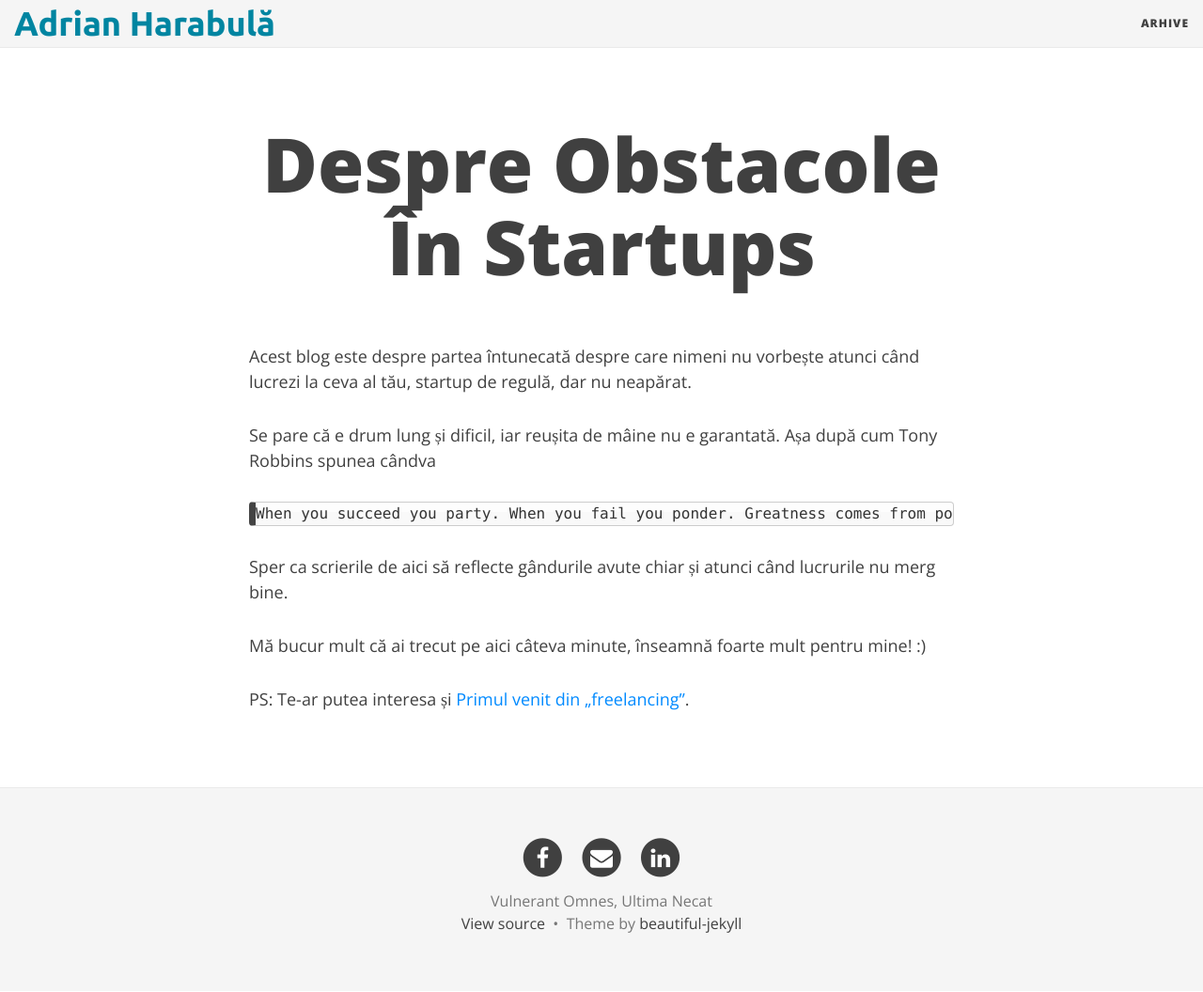
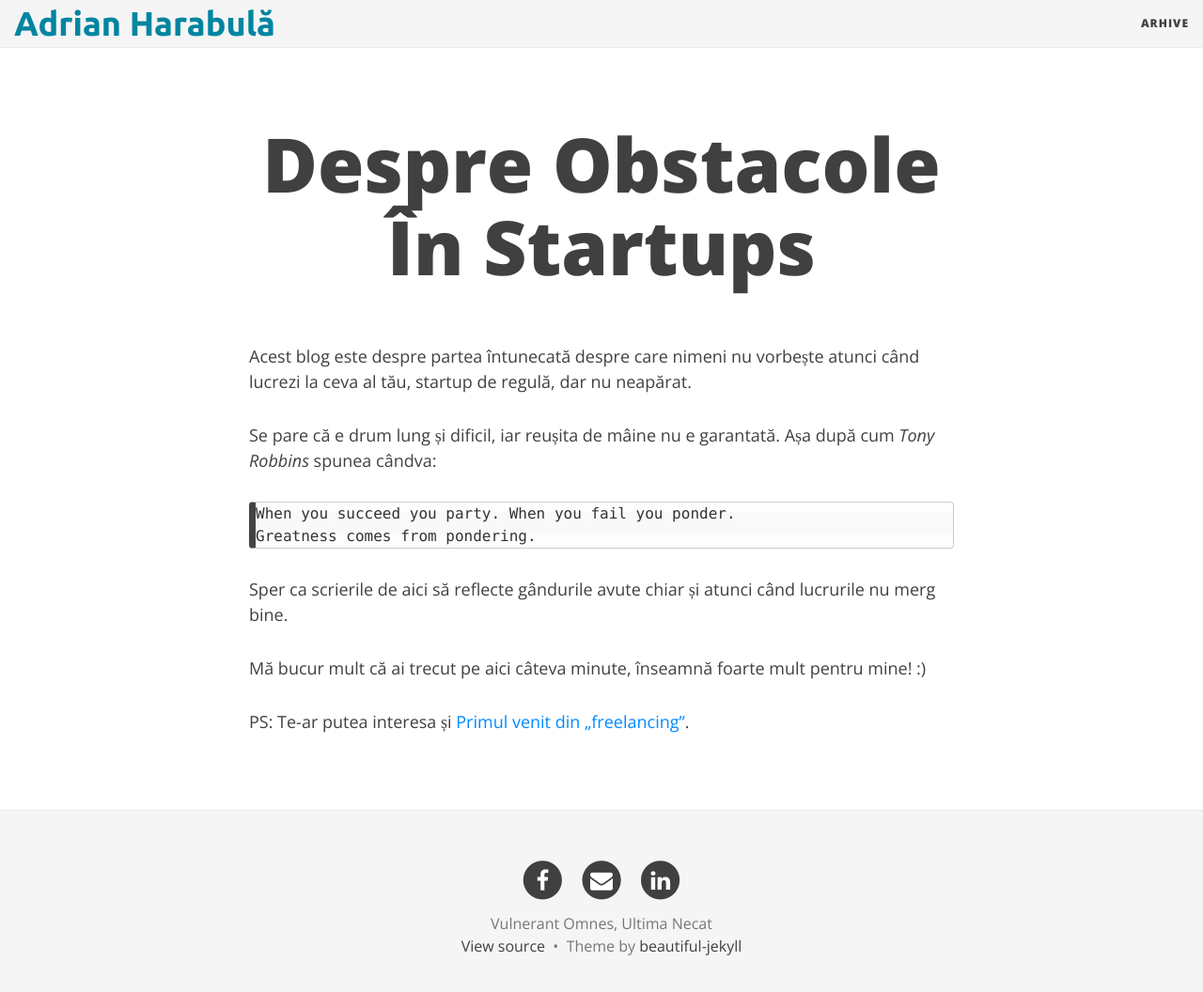
Before and after one commit to adrianharabula/adrianharabula.github.io, a Jekyll site: the page built from index.md, in a window 1280 px wide and 1079 px high. Shown: the top 1056 px of the window at 94% size. Built offline with Jekyll 4.4.1, drawn with Linux system fonts in a browser that asks for light colours; nearby versions of some CDN libraries; the list of posts is cut into pages by our own code.

Commit message:
Break quote on 2 lines

````diff
--- a/index.md
+++ b/index.md
@@ -7,9 +7,10 @@ overridetitle: true
 
 Acest blog este despre partea întunecată despre care nimeni nu vorbește atunci când lucrezi la ceva al tău, startup de regulă, dar nu neapărat.
 
-Se pare că e drum lung și dificil, iar reușita de mâine nu e garantată. Așa după cum Tony Robbins spunea cândva
+Se pare că e drum lung și dificil, iar reușita de mâine nu e garantată. Așa după cum _Tony Robbins_ spunea cândva:
 ```
-When you succeed you party. When you fail you ponder. Greatness comes from pondering.
+When you succeed you party. When you fail you ponder.
+Greatness comes from pondering.
 ```
 Sper ca scrierile de aici să reflecte gândurile avute chiar și atunci când lucrurile nu merg bine.
 
````
